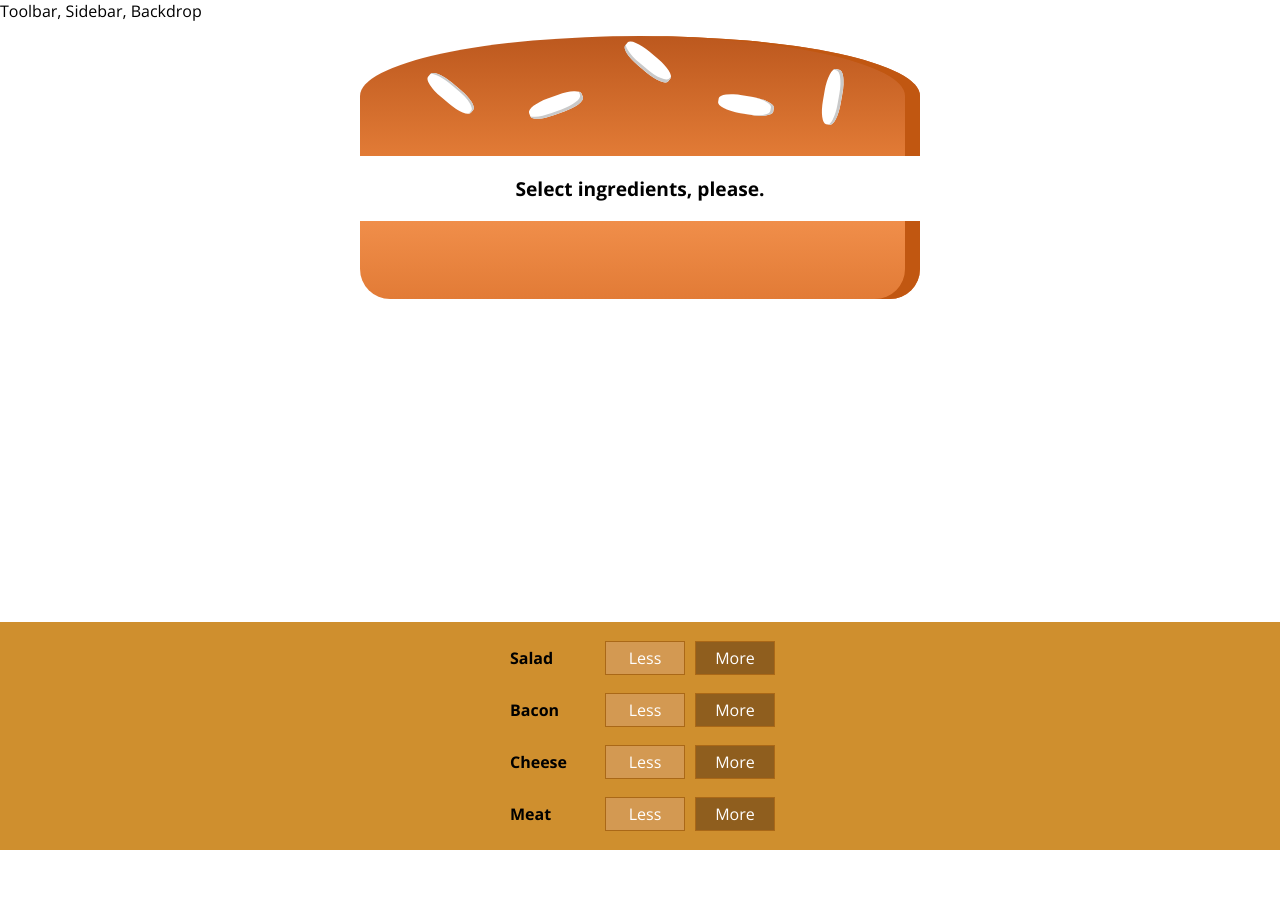
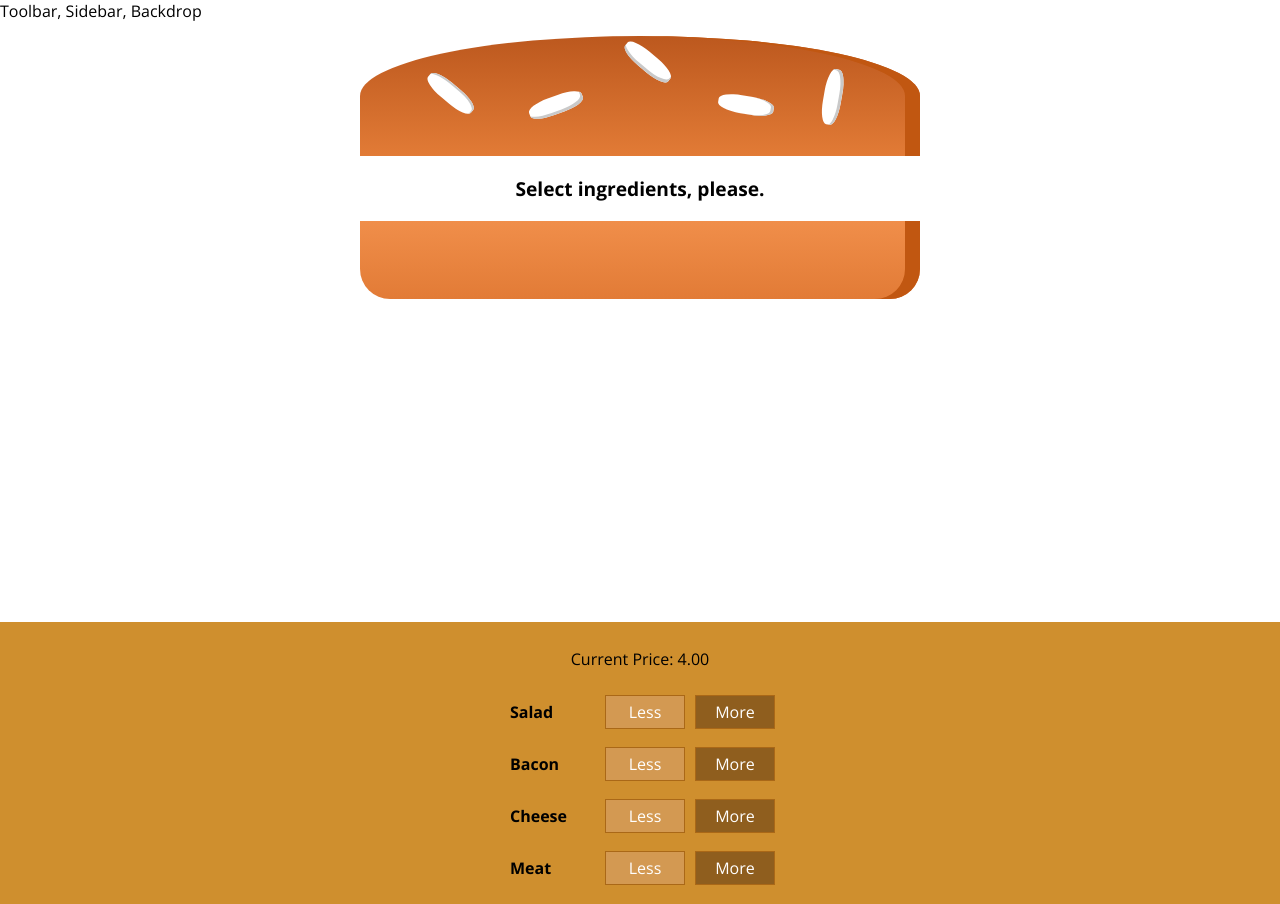
Before and after one commit to mpsingh17/Burger-Builder-ReactJS, a React (Create React App) app: page / in a window 1280 px wide. Before the commit the page ends 850 px from the top, so only its background shows below. Built offline with nearby package versions, Linux system fonts and the light colour scheme.

Commit message:
display price

```diff
--- a/src/components/build_controls/BuildControls.js
+++ b/src/components/build_controls/BuildControls.js
@@ -13,6 +13,7 @@ const BuildControls = (props) => {
 
     return (
         <div className={styles.BuildControls}>
+            <p>Current Price: {props.price.toFixed(2)}</p>
             {controls.map(ctrl => (
                 <BuildControl
                     key={ctrl.label}
--- a/src/containers/burger_builder/BurgerBuilder.js
+++ b/src/containers/burger_builder/BurgerBuilder.js
@@ -63,6 +63,7 @@ class BurgerBuilder extends Component {
             <React.Fragment>
                 <Burger ingredients={this.state.ingredients} />
                 <BuildControls
+                    price={this.state.price}
                     addIngredientHandler={this.addIngredientHandler}
                     removeIngredientHandler={this.removeIngredientHandler} />
             </React.Fragment>
```
